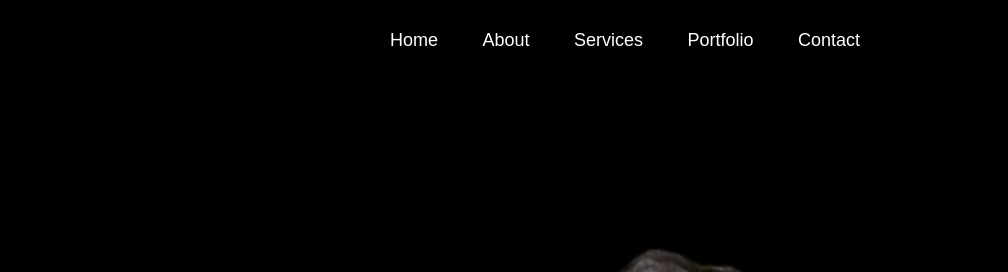
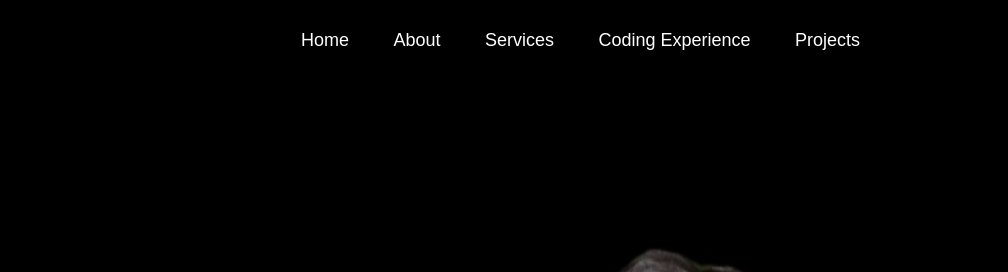
Before and after one commit to BihaniManan/portfolio, a plain HTML site: page index.html in a window 1280 px wide. Shown: the top 272 px of the page, 272-1280 px from the left. Drawn offline with Linux system fonts and the light colour scheme.

Commit message:
Update index.html

```diff
--- a/index.html
+++ b/index.html
@@ -24,8 +24,8 @@
             <li><a href="#header">Home</a></li>
             <li><a href="#about">About</a></li>
             <li><a href="#services">Services</a></li>
-            <li><a href="#portfolio">Portfolio</a></li>
-            <li><a href="#contact">Contact</a></li>
+            <li><a href="#services">Coding Experience</a></li>
+            <li><a href="#portfolio">Projects</a></li>
             <i class="fa-solid fa-xmark" onclick="closemenu()"></i>
           </ul>
           <i class="fa-solid fa-bars" onclick="openmenu()"></i>
```
